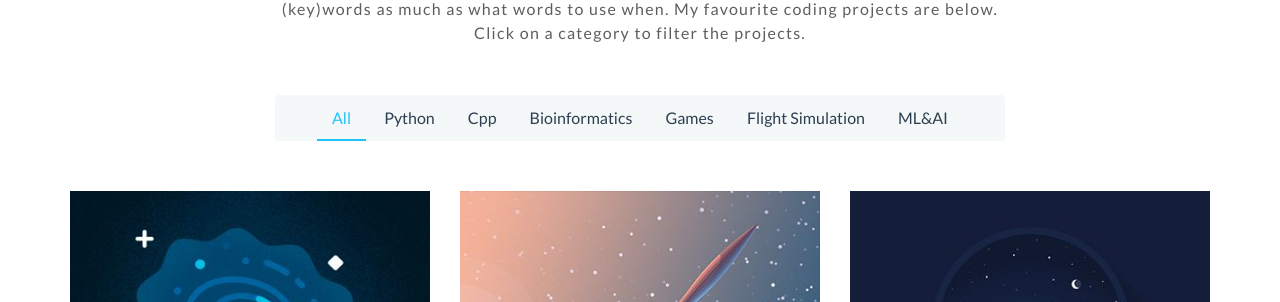
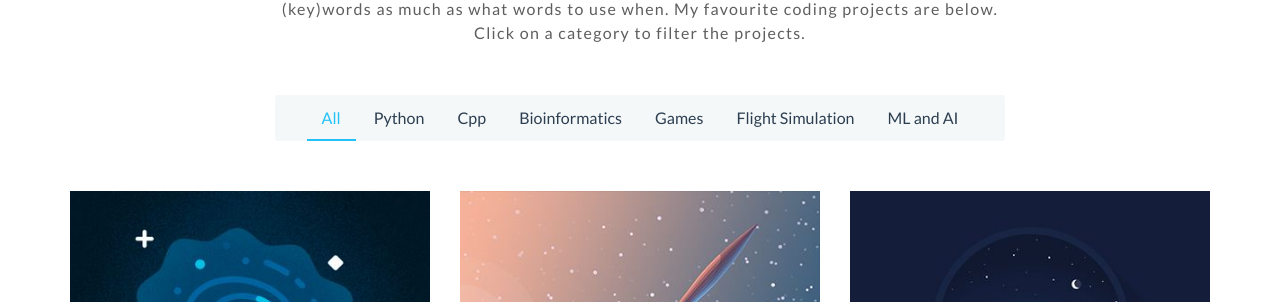
Before and after one commit to Gamernaut/gamernaut.github.io, a Jekyll site: the page built from index.html, in a window 1280 px wide and 900 px high, scrolled down 1613 px. Shown: the part 152-454 px from the top of the window. Built offline with Jekyll 4.4.1, drawn with Linux system fonts in a browser that asks for light colours; nearby versions of some CDN libraries.

Commit message:
Update _config.yml

```diff
--- a/_config.yml
+++ b/_config.yml
@@ -93,7 +93,7 @@ portfolio-description: Learning to code is like learning a natural language, you
 #
 # Portfolio Grid
 #
-portfolio-categories: [Python, Cpp, Bioinformatics, Games, Flight Simulation, ML&AI]
+portfolio-categories: [Python, Cpp, Bioinformatics, Games, Flight Simulation, ML and AI]
 portfolio:
 
 # Portfolio Item
@@ -122,7 +122,7 @@ portfolio:
 
 # Portfolio Item
 - title: S<span class="thin">era</span> Style
-  categories: [ML&AI, Python, Cpp]
+  categories: [ML and AI, Python, Cpp]
   image: img-05.jpg
   url: '#'
 
```
